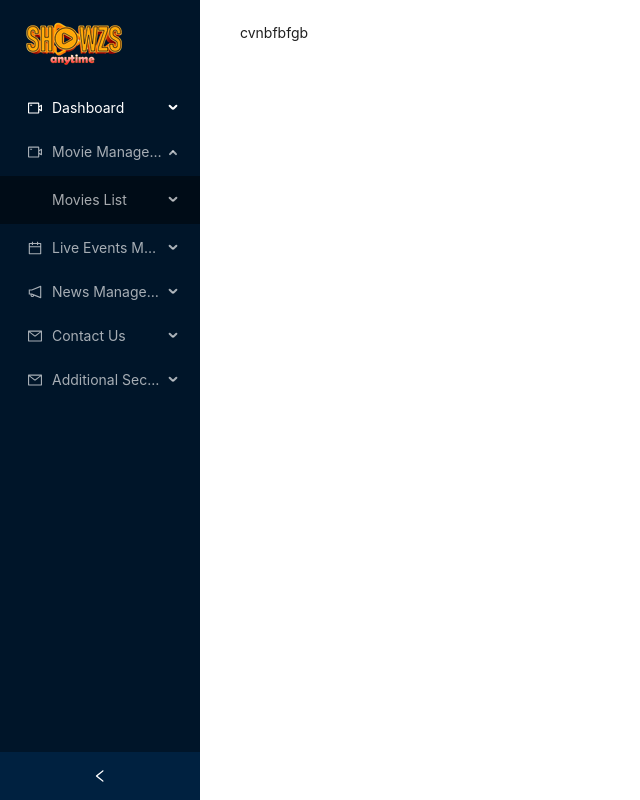
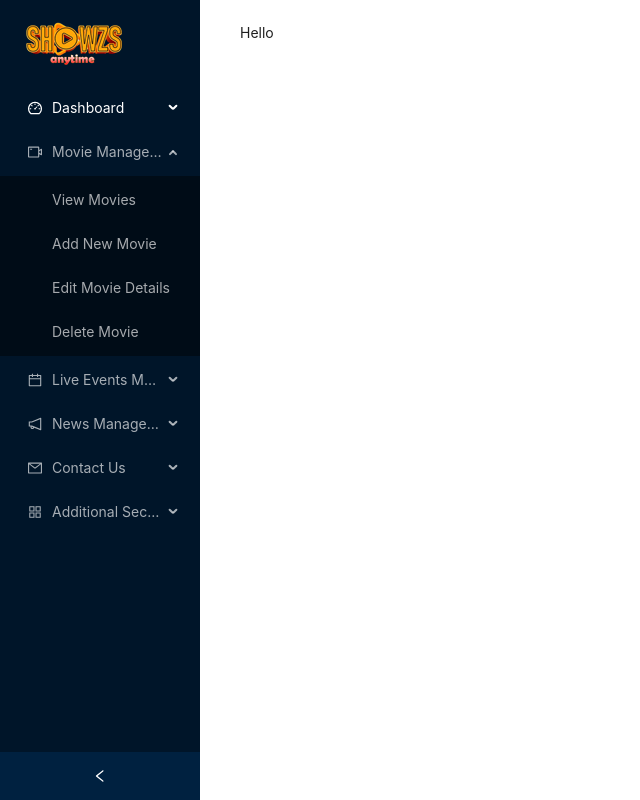
Before and after one commit to KgySathsara/showzs, a React (Create React App) app in the folder frontend/: page /Admin in a window 1280 px wide. Both pictures are taken after a click on the element "Movie Management". Shown: the whole page, without its empty margins (0-640 px from the left). Built offline with nearby package versions, Linux system fonts and the light colour scheme; a web font is replaced by a local one.

Commit message:
Created Admin Movie Management Page

```diff
--- a/frontend/src/components/navbar/Adminnavbar.jsx
+++ b/frontend/src/components/navbar/Adminnavbar.jsx
@@ -1,10 +1,12 @@
 import React from 'react';
 import { Layout, Menu } from 'antd';
 import {
+  DashboardOutlined,
   VideoCameraOutlined,
   CalendarOutlined,
   NotificationOutlined,
   MailOutlined,
+  AppstoreOutlined,
 } from '@ant-design/icons';
 import { Link } from 'react-router-dom';
 import logo from '../../assest/logo.png';
@@ -20,7 +22,7 @@ const AdminNavBar = () => {
         <img src={logo} alt='logo'/>
       </div>
       <Menu theme="dark" defaultSelectedKeys={['1']} mode="inline">
-        <SubMenu key="sub1" icon={<VideoCameraOutlined />} title="Dashboard">
+        <SubMenu key="sub1" icon={<DashboardOutlined />} title="Dashboard">
           <SubMenu key="sub2" title="Overview">
             <Menu.Item key="1">View Ongoing Movies</Menu.Item>
             <Menu.Item key="2">Total Live Events</Menu.Item>
@@ -35,12 +37,10 @@ const AdminNavBar = () => {
         </SubMenu>
 
         <SubMenu key="sub3" icon={<VideoCameraOutlined />} title="Movie Management">
-          <SubMenu key="sub4" title="Movies List">
-            <Menu.Item key="10">View Movies</Menu.Item>
-            <Menu.Item key="11">Add New Movie</Menu.Item>
-            <Menu.Item key="12">Edit Movie Details</Menu.Item>
-            <Menu.Item key="13">Delete Movie</Menu.Item>
-          </SubMenu>
+          <Menu.Item key="10">View Movies</Menu.Item>
+          <Menu.Item key="11">Add New Movie</Menu.Item>
+          <Menu.Item key="12">Edit Movie Details</Menu.Item>
+          <Menu.Item key="13">Delete Movie</Menu.Item>
         </SubMenu>
 
         <SubMenu key="sub5" icon={<CalendarOutlined />} title="Live Events Management">
@@ -91,7 +91,7 @@ const AdminNavBar = () => {
           </SubMenu>
         </SubMenu>
 
-        <SubMenu key="sub14" icon={<MailOutlined />} title="Additional Section">
+        <SubMenu key="sub14" icon={<AppstoreOutlined />} title="Additional Section">
           <SubMenu key="sub15" title="Users Management">
             <Menu.Item key="39">View All Users</Menu.Item>
             <Menu.Item key="40">Search/Filter Users</Menu.Item>
--- /dev/null
+++ b/frontend/src/containers/adminMovieManagement/AdminMovieManagement.jsx
@@ -0,0 +1,9 @@
+import React from 'react'
+
+const AdminMovieManagement = () => {
+  return (
+    <div>Hello</div>
+  )
+}
+
+export default AdminMovieManagement
--- a/frontend/src/containers/index.js
+++ b/frontend/src/containers/index.js
@@ -7,3 +7,4 @@ export { default as Payment } from './payment/Payment';
 export { default as NowShowing } from './nowShowing/NowShowing';
 export { default as UpCommingMovies } from './upCommingMovies/UpCommingMovies';
 export { default as ContactForm } from './contactForm/ContactForm';
+export { default as AdminMovieManagement } from './adminMovieManagement/AdminMovieManagement';
--- a/frontend/src/pages/admin/Admin.jsx
+++ b/frontend/src/pages/admin/Admin.jsx
@@ -1,18 +1,19 @@
 import React from 'react';
 import { Layout } from 'antd';
 import { Adminnavbar } from '../../components';
+import { AdminMovieManagement } from '../../containers';
 import './Admin.css';
 
 const { Content } = Layout;
 
 const Admin = () => {
   return (
-    <Layout style={{ minHeight: '100vh' }}>
+    <Layout style={{ minHeight: '100vh'}}>
       <Adminnavbar />
       <Layout className="site-layout">
         <Content style={{ margin: '0 16px' }}>
           <div className="site-layout-background" style={{ padding: 24, minHeight: 360 }}>
-            cvnbfbfgb
+            <AdminMovieManagement/>
           </div>
         </Content>
       </Layout>
```
Also changed, not shown: frontend/src/containers/adminMovieManagement/adminMovieManagement.css (added).
